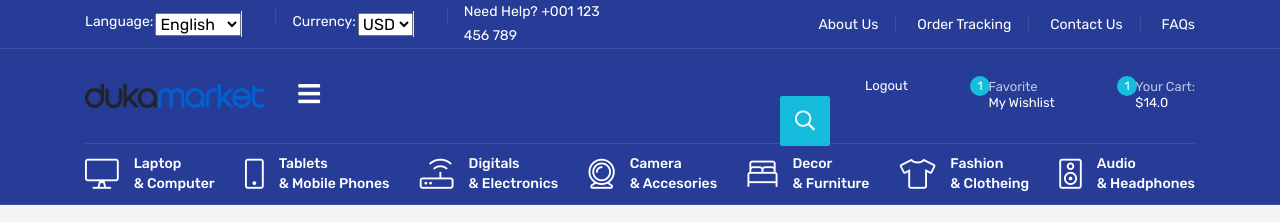
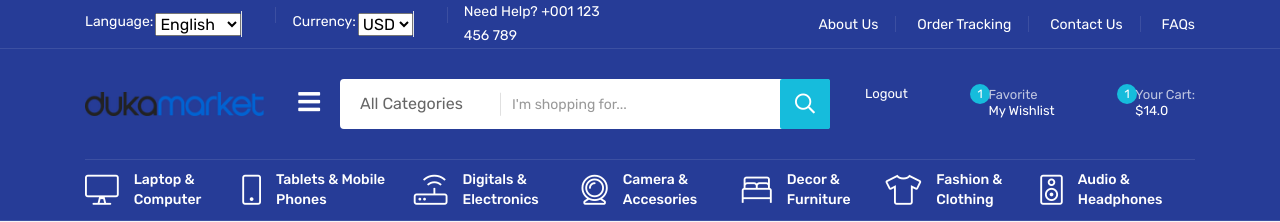
Before and after one commit to BoburYaxyo/dukamarket, a Django app: page / in a window 1280 px wide. Shown: the top 222 px of the page. Run offline with Django 3.2, Linux system fonts and the light colour scheme; a user stored in the database is signed in; data comes from the database, SQL or seed files in the repository; both versions use the stored data as it was after the commit; some libraries are stand-ins or nearby versions; some web fonts are replaced.

Commit message:
Cool project

```diff
--- a/apps/blog/views.py
+++ b/apps/blog/views.py
@@ -1,11 +1,15 @@
 from django.shortcuts import render
-
+from shopping.models import Categories
 # Create your views here.
 
 
 def blog(request):
+    category = Categories.objects.all()
+    context = {'category':category}
     return render(request, 'blog.html')
 
 
 def blog_details(request):
+    category = Categories.objects.all()
+    context = {'category':category}
     return render(request, 'blog-details.html')
--- a/apps/home/views.py
+++ b/apps/home/views.py
@@ -1,5 +1,5 @@
 from django.shortcuts import render
-from shopping.models import Product
+from shopping.models import Product, Categories
 from shopping.utils import cartview, wishview
 from django.contrib.auth.decorators import login_required
 
@@ -7,24 +7,32 @@ from django.contrib.auth.decorators import login_required
 @login_required(login_url='login')
 def home(request):
     product=Product.objects.all()
+    category = Categories.objects.all()
     myctx = cartview(request)
     qyctx = wishview(request)
     context = {
         **myctx,
         **qyctx,
         'product': product,
+        'category': category
     }
 
     return render(request, 'home.html', context)
 
 
 def about(request):
-    return render(request, 'about.html')
+    category = Categories.objects.all()
+    context = {'category':category}
+    return render(request, 'about.html', context)
 
 
 def faq(request):
-    return render(request, 'faq.html')
+    category = Categories.objects.all()
+    context = {'category':category}
+    return render(request, 'faq.html', context)
 
 @login_required(login_url='login')
 def contact(request):
-    return render(request, 'contact.html')
+    category = Categories.objects.all()
+    context = {'category':category}
+    return render(request, 'contact.html', context)
--- a/templates/navbar.html
+++ b/templates/navbar.html
@@ -161,11 +161,15 @@
                     </div>
                     <div class="col-xl-5 col-lg-4 d-none d-lg-block">
                         <div class="header__search">
-                            <form id="searchForm" action="{% url 'shop' %}" method="get">
+                            <form id="searchForm" action="{% url 'shop' %}" method="GET">
                                 <div class="header__search-box">
+                                    <input class="search-input search-input-2" name="q" type="text" placeholder="I'm shopping for...">
                                     <button class="button button-2 button-3" type="submit"><i class="far fa-search"></i></button>
                                 </div>
+                                <div class="header__search-cat">
 
+                                        All Categories
+                                </div>
                             </form>
                         </div>
                     </div>
@@ -264,57 +268,30 @@
     <div class="header__bottom d-none d-lg-block">
         <div class="container">
             <div class="box-items-inner pt-10 pb-10">
+                {% for categor in category %}
                 <div class="box-item">
-                    <a href="{% url 'shop' %}">
+                    <a href="{% url 'product-details' %}?q={{categor.name}}">
+                        {% if categor.name == "Laptop & Computer" %}
                         <i class="fal fa-desktop"></i>
-                    Laptop <br> & Computer
+                        {% elif categor.name == "Tablets & Mobile Phones" %}
+                        <i class="fal fa-mobile"></i>
+                        {% elif categor.name == "Digitals & Electronics" %}
+                        <i class="fal fa-router"></i>
+                        {% elif categor.name == "Camera & Accesories" %}
+                        <i class="fal fa-webcam"></i>
+                        {% elif categor.name == "Decor & Furniture" %}
+                        <i class="fal fa-bed-alt"></i>
+                        {% elif categor.name == "Fashion & Clothing" %}
+                        <i class="fal fa-tshirt"></i>
+                        {% elif categor.name == "Audio & Headphones" %}
+                        <i class="fal fa-speaker"></i>
+                        {% endif %}
+                        {{ categor.name }}
                     </a>
                 </div>
-                <div class="box-item">
-                    <a href="{% url 'shop' %}">
-                        <i class="fal fa-mobile"></i>
-                    Tablets <br> & Mobile Phones
-                    </a>
-                </div>
-                <div class="box-item">
-                    <a href="{% url 'shop' %}">
-                        <i class="fal fa-router"></i>
-                    Digitals <br> & Electronics
-                    </a>
-                </div>
-                <div class="box-item">
-                    <a href="{% url 'shop' %}">
-                        <i class="fal fa-webcam"></i>
-                    Camera <br> & Accesories
-                    </a>
-                </div>
-                <div class="box-item">
-                    <a href="{% url 'shop' %}">
-                        <i class="fal fa-bed-alt"></i>
-                    Decor <br> & Furniture
-                    </a>
-                </div>
-                <div class="box-item">
-                    <a href="{% url 'shop' %}">
-                        <i class="fal fa-tshirt"></i>
-                    Fashion <br> & Clotheing
-                    </a>
-                </div>
-                <div class="box-item d-lg-none">
-                    <a href="{% url 'shop' %}">
-                        <i class="fal fa-hat-chef"></i>
-                    Garden <br> & Home Kitchen
-                    </a>
-                </div>
-                <div class="box-item d-lg-none d-xl-block">
-                    <a href="{% url 'shop' %}">
-                        <i class="fal fa-speaker"></i>
-                    Audio <br> & Headphones
-                    </a>
-                </div>
+                {% endfor %}
             </div>
         </div>
     </div>
  </header>
-
  <!-- header-end -->
```
Also changed, not shown: apps/products/views.py (+5 -2 lines), apps/shopping/views.py (+14 -4 lines), apps/users/views.py (+6 -4 lines), requirements.txt (added, +18 -0 lines), db.sqlite3, static/images/images/ho.png (added), static/images/images/tp-7.jpg (added).
